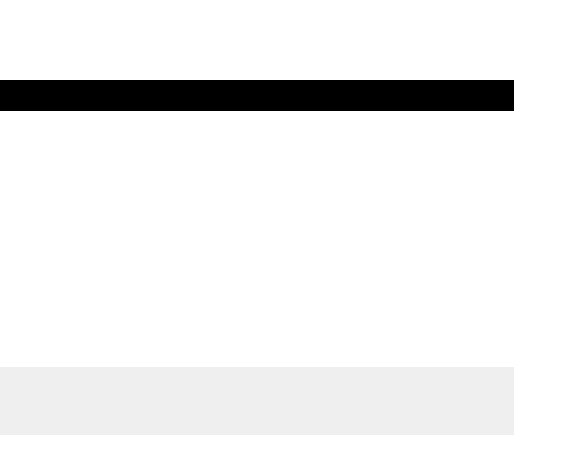
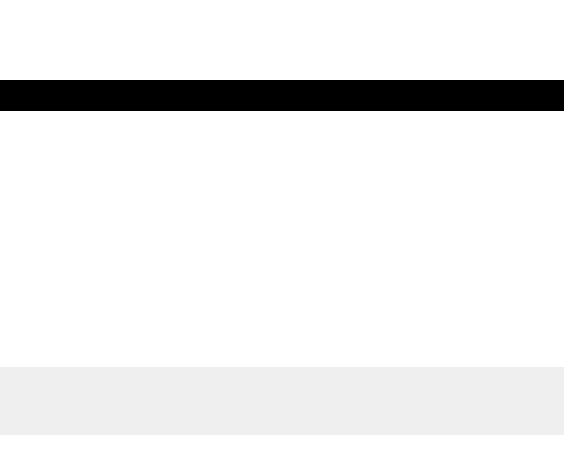
Before and after one commit to shihs/shihs.github.io, a plain HTML site: page index.html in a window 1280 px wide. Shown: the full height of the page, 771-1335 px from the left, 564 px wide, since content can reach past the window. Drawn offline with Linux system fonts and the light colour scheme.

Commit message:
edit css
left and right margin editing

```diff
--- a/css/main.css
+++ b/css/main.css
@@ -16,8 +16,8 @@ nav ul {
   /* 選單黑底  */
   background-color: black;
   /* 消除兩邊空白 */
-  margin-left: -1%;
-  margin-right: -1%;
+  margin-left: -5%;
+  margin-right: -5%;
   /* 文字置中 */
   text-align: center;
   font-size: 18px;
@@ -79,8 +79,8 @@ footer {
     padding: 1px;
     background-color: #efefef;
     text-align: center;
-    margin-left: -1%;
-    margin-right: -1%;
+    margin-left: -5%;
+    margin-right: -5%;
     margin-bottom: -4%;
     margin-top: 4%;
 
```
